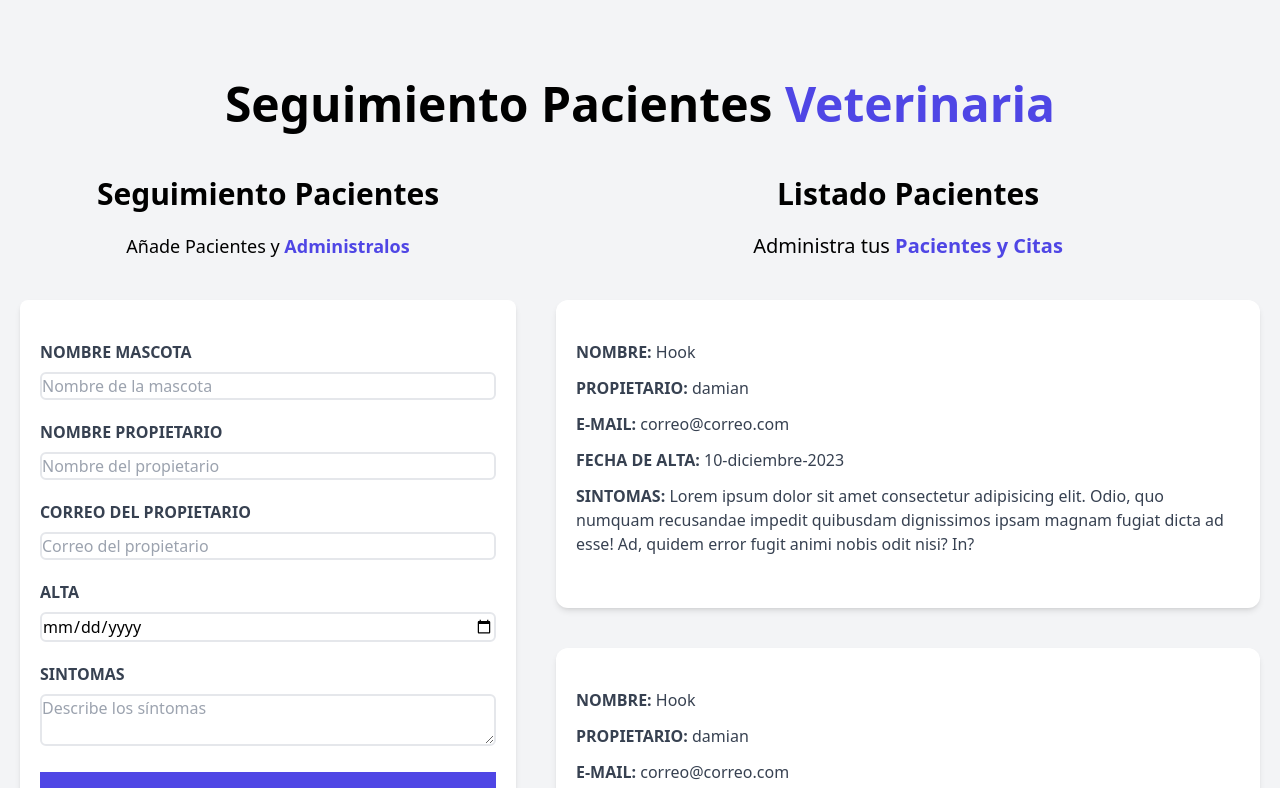
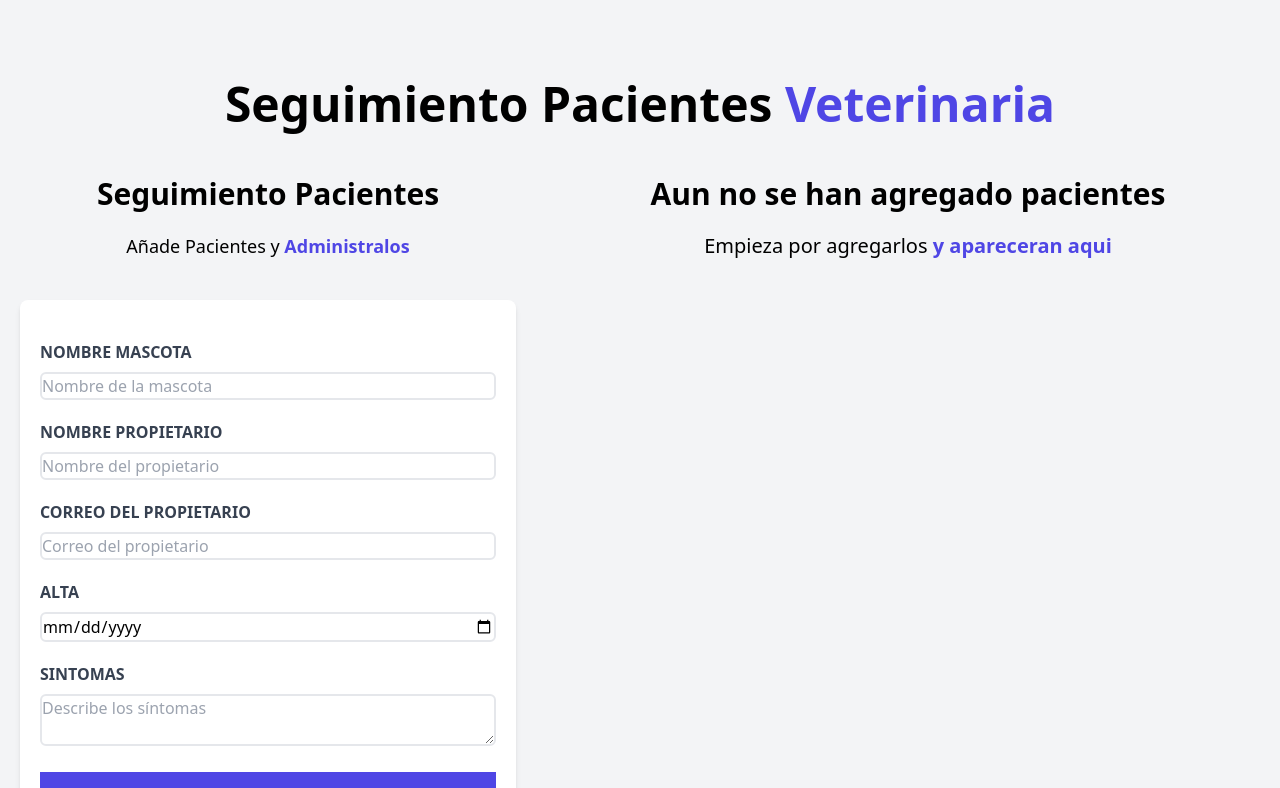
Before and after one commit to jdamianlh/citas-react, a React (Vite) app: page / in a window 1280 px wide. Shown: the top 788 px of the page. Built offline with nearby package versions, Linux system fonts and the light colour scheme.

Commit message:
agregando un id para cada paciente y cambiando textos

```diff
--- a/src/App.jsx
+++ b/src/App.jsx
@@ -15,7 +15,9 @@
           pacientes= {pacientes}
           setPacientes={setPacientes}
         />
-        <ListadoPacientes/>
+        <ListadoPacientes
+          pacientes={pacientes}
+        />
       </div>
     </div>
   )
--- a/src/components/Error.jsx
+++ b/src/components/Error.jsx
@@ -1,8 +1,8 @@
-const Error = () => {
+const Error = ({children}) => {
 
     return(
         <div className="bg-red-800 text-white text-center p-3 uppercase font-bold mb-3 rounded">
-            <p>Todos los campos son obligatorios</p>
+            <p>{children}</p>
         </div>
     )
 }
--- a/src/components/Formulario.jsx
+++ b/src/components/Formulario.jsx
@@ -9,6 +9,14 @@
     const [sintomas, setSintomas] = useState('')
 
     const [error, setError] = useState(false)
+
+    const generarId = () => {
+        const random = Math.random().toString(36).substring(2)
+
+        const fecha = Date.now().toString(36)
+
+        return random + fecha
+    }
 
     const handleSubmit = (e) => {
         e.preventDefault()
@@ -24,7 +32,8 @@
             propietario,
             email,
             fecha,
-            sintomas
+            sintomas,
+            id: generarId()
         }
 
         setPacientes([...pacientes, objetoPaciente])
@@ -49,7 +58,7 @@
                 className="bg-white shadow-md rounded-lg py-10 px-5 mb-10"
                 action="">
 
-                {error ? <Error/> : ''}
+                {error ? <Error>Todos los campos son obligatorios</Error> : ''}
 
                 <div className="mb-5">
                     <label htmlFor="mascota" className="block text-gray-700 uppercase font-bold">Nombre mascota</label>
--- a/src/components/ListadoPacientes.jsx
+++ b/src/components/ListadoPacientes.jsx
@@ -1,17 +1,35 @@
 import Paciente from "./Paciente"
-const ListadoPacientes = () => {
+const ListadoPacientes = ({pacientes}) => {
 
     return (
         <div className="md:w-1/2 lg:w-3/5 md:h-screen overflow-y-scroll">
-            <h2 className="font-black text-3xl text-center">Listado Pacientes</h2>
-            <p className=" text-xl mt-5 mb-10 text-center">
-                Administra tus {''}
-                <span className="text-indigo-600 font-bold text-xl ">Pacientes y Citas</span>
-            </p>
-            <Paciente/>
-            <Paciente/>
-            <Paciente/>
-            <Paciente/>
+
+            {pacientes && pacientes.length ?
+            <>
+                <h2 className="font-black text-3xl text-center">Listado Pacientes</h2>
+                <p className=" text-xl mt-5 mb-10 text-center">
+                    Administra tus {''}
+                    <span className="text-indigo-600 font-bold text-xl ">Pacientes y Citas</span>
+                </p>
+
+                {pacientes.map( paciente => (
+                    <Paciente
+                        key={paciente.id}
+                        paciente={paciente}
+                    />
+                ))}
+            </>
+            :
+            <>
+                <h2 className="font-black text-3xl text-center">Aun no se han agregado pacientes</h2>
+                <p className=" text-xl mt-5 mb-10 text-center">
+                    Empieza por agregarlos {''}
+                    <span className="text-indigo-600 font-bold text-xl ">y apareceran aqui</span>
+                </p>
+            </>
+            }
+
+
         </div>
 
     )
--- a/src/components/Paciente.jsx
+++ b/src/components/Paciente.jsx
@@ -1,21 +1,23 @@
-const Paciente = () => {
+const Paciente = ({paciente}) => {
+
+    const {nombre, propietario, email, fecha, sintomas} = paciente
 
     return(
         <div className="mx-5 my-10 bg-white shadow-md px-5 py-10 rounded-xl">
             <p className="font-bold mb-3 text-gray-700 uppercase">Nombre: {''}
-                <span className="font-normal normal-case">Hook</span>
+                <span className="font-normal normal-case">{nombre}</span>
             </p>
             <p className="font-bold mb-3 text-gray-700 uppercase">Propietario: {''}
-                <span className="font-normal normal-case">damian</span>
+                <span className="font-normal normal-case">{propietario}</span>
             </p>
             <p className="font-bold mb-3 text-gray-700 uppercase">E-mail: {''}
-                <span className="font-normal normal-case">correo@correo.com</span>
+                <span className="font-normal normal-case">{email}</span>
             </p>
             <p className="font-bold mb-3 text-gray-700 uppercase">Fecha de alta: {''}
-                <span className="font-normal normal-case">10-diciembre-2023</span>
+                <span className="font-normal normal-case">{fecha}</span>
             </p>
             <p className="font-bold mb-3 text-gray-700 uppercase">Sintomas: {''}
-                <span className="font-normal normal-case">Lorem ipsum dolor sit amet consectetur adipisicing elit. Odio, quo numquam recusandae impedit quibusdam dignissimos ipsam magnam fugiat dicta ad esse! Ad, quidem error fugit animi nobis odit nisi? In?</span>
+                <span className="font-normal normal-case">{sintomas}</span>
             </p>
         </div>
     )
```
